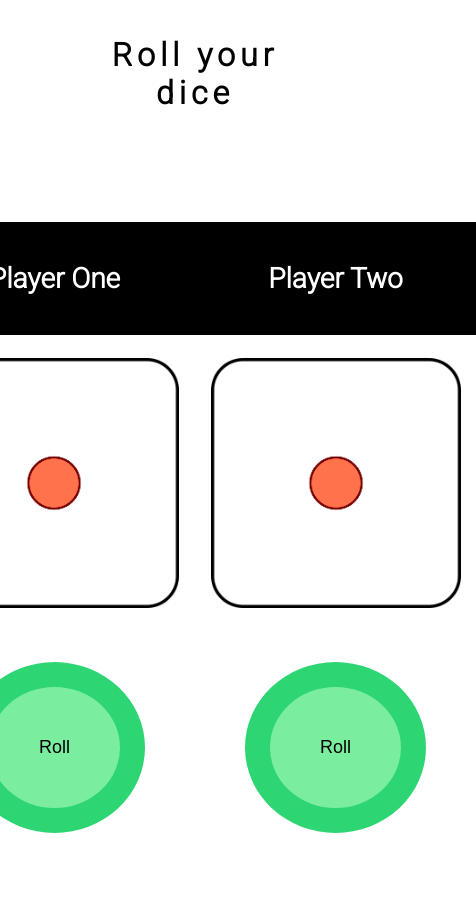
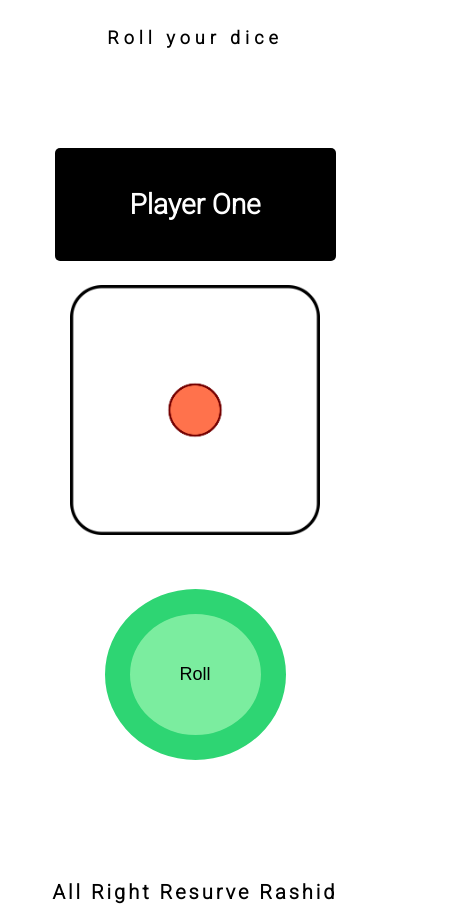
Before and after one commit to Mamun-Rashid11/diec, a plain HTML site: page index.html in a window 390 px wide. Shown: the top 907 px of the page, 476 px wide, since content can reach past the window. Drawn offline with Linux system fonts and the light colour scheme.

Commit message:
responsive done

```diff
--- a/style.css
+++ b/style.css
@@ -4,6 +4,24 @@
   box-sizing: 0;
   background:#ffffff;
   font-family: 'Roboto', sans-serif;
+}
+@media only screen and (max-width: 600px) {
+   .playertwo{
+     display: none;
+   }
+   .headline_area{
+     padding: 0;
+   }
+   .headline_area h1{
+     font-size: 18px;
+   }
+   .player_box{
+     padding: 0px;
+   }
+   .playerone h2{
+     border-radius: 5px;
+   }
+
 }
 
 .continr{
```
